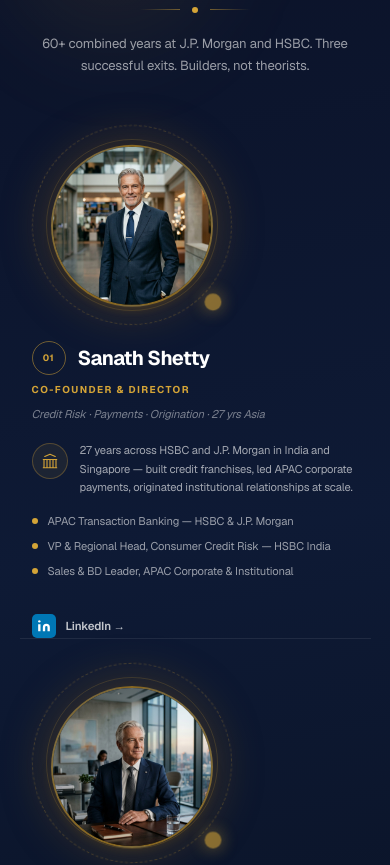
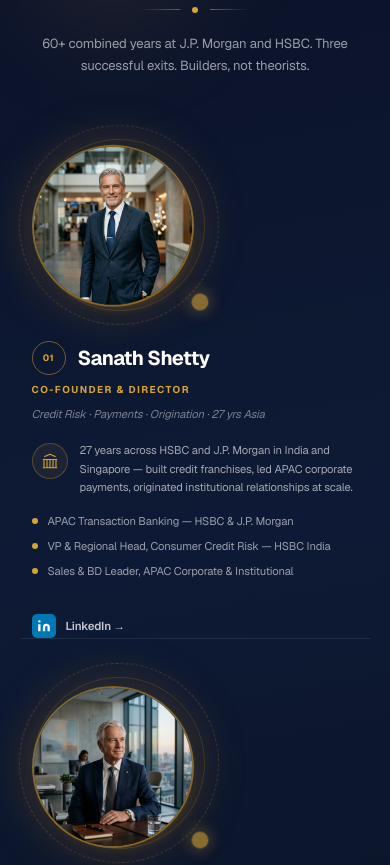
Before and after one commit to kapildogiyal/pfundit-repo, a Next.js app: page / in a window 390 px wide. Shown: the part 4900-5765 px from the top of the page. Built offline with nearby package versions, Linux system fonts and the light colour scheme.

Commit message:
founder image alignment fixed

```diff
--- a/src/sections/founders.tsx
+++ b/src/sections/founders.tsx
@@ -99,8 +99,13 @@
 /* ─────────────────── ProfileCircle ─────────────────── */
 function ProfileCircle({ leader, index }: { leader: typeof leaders[0]; index: number }) {
   return (
-    <div className="relative flex items-center justify-center" style={{ width: 'clamp(140px, 58vw, 200px)', height: 'clamp(140px, 58vw, 200px)' }}>
+    <div className="relative flex items-center justify-start" style={{ width: 'clamp(140px, 58vw, 200px)', height: 'clamp(140px, 58vw, 200px)' }}>
 
+      <div
+        aria-hidden
+        className="absolute inset-0"
+        style={{ transform: 'translateX(calc(-1 * clamp(13px, 2.5vw, 19px)))' }}
+      >
         {/* Outermost rotating ring — dashed, slow */}
         <div
           data-anim="ring"
@@ -131,6 +136,7 @@
             filter: 'blur(6px)',
           }}
         />
+      </div>
 
       {/* Main image circle */}
       <div
@@ -162,7 +168,7 @@
           width: 10,
           height: 10,
           bottom: 18,
-          right: 14,
+          right: 'calc(14px + clamp(13px, 2.5vw, 19px))',
           boxShadow: '0 0 10px rgba(212,164,55,0.9)',
         }}
       />
@@ -362,19 +368,20 @@
                   display: 'flex',
                   flexDirection: 'column',
                   alignItems: 'flex-start',
+                  width: '100%',
                   padding: '0 clamp(0.75rem, 3vw, 1.5rem)',
                   perspective: '1000px',
                   position: 'relative',
                   zIndex: 1,
                 }}
               >
-                {/* profile circle — left-aligned in column */}
-                <div style={{ width: '100%', height: '100%', display: 'flex', justifyContent: 'flex-start', marginBottom: '1rem' }}>
+                {/* profile circle — centered on desktop, left-aligned on smaller screens */}
+                <div style={{ width: '100%', display: 'flex', justifyContent: 'flex-start', marginBottom: '1rem' }} className="md:justify-start">
                   <ProfileCircle leader={leader} index={i} />
                 </div>
 
                 {/* number + name */}
-                <div data-anim="inner" style={{ display: 'flex', alignItems: 'center', gap: 12, marginBottom: 6 }}>
+                <div data-anim="inner" style={{ display: 'flex', alignItems: 'center', gap: 12, marginBottom: 6, width: '100%' }}>
                   <div style={{
                     width: 34, height: 34, borderRadius: '50%',
                     border: '1px solid rgba(212,164,55,0.5)',
@@ -389,17 +396,17 @@
                 </div>
 
                 {/* role */}
-                <p data-anim="inner" style={{ fontSize: '0.62rem', fontWeight: 700, letterSpacing: '0.14em', color: '#D4A437', textTransform: 'uppercase', marginBottom: 8 }}>
+                <p data-anim="inner" style={{ fontSize: '0.62rem', fontWeight: 700, letterSpacing: '0.14em', color: '#D4A437', textTransform: 'uppercase', marginBottom: 8, width: '100%' }}>
                   {leader.role}
                 </p>
 
                 {/* focus — italic, muted */}
-                <p data-anim="inner" style={{ fontSize: '0.7rem', fontStyle: 'italic', color: 'rgba(255,255,255,0.45)', marginBottom: 18, lineHeight: 1.5 }}>
+                <p data-anim="inner" style={{ fontSize: '0.7rem', fontStyle: 'italic', color: 'rgba(255,255,255,0.45)', marginBottom: 18, lineHeight: 1.5, width: '100%' }}>
                   {leader.focus}
                 </p>
 
                 {/* bio with icon */}
-                <div data-anim="inner" style={{ display: 'flex', gap: 12, marginBottom: 16, alignItems: 'flex-start' }}>
+                <div data-anim="inner" style={{ display: 'flex', gap: 12, marginBottom: 16, alignItems: 'flex-start', width: '100%' }}>
                   <div style={{
                     width: 36, height: 36, borderRadius: '50%',
                     border: '1px solid rgba(212,164,55,0.3)',
```
Lines whose indentation alone changed are shown as unchanged.
